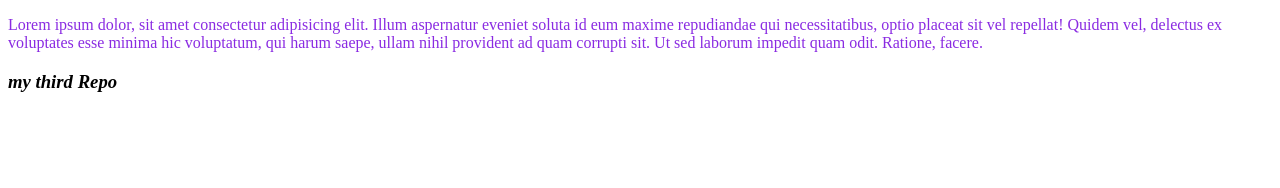
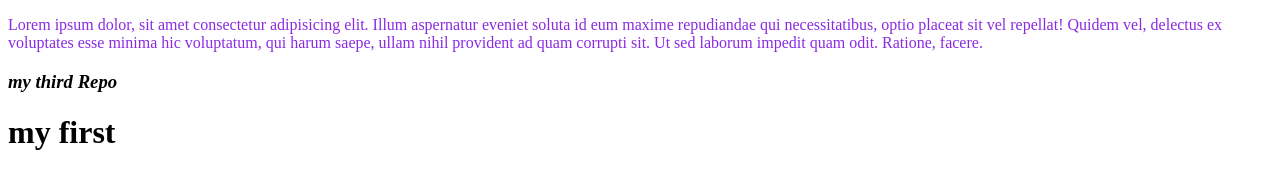
Before and after one commit to mdmohiuddin22/my-third-repo, a plain HTML site: page index.html in a window 1280 px wide. Drawn offline with Linux system fonts and the light colour scheme.

Commit message:
h1 changed

```diff
--- a/index.html
+++ b/index.html
@@ -9,9 +9,11 @@
 </head>
 <body>
     <p>
-        Lorem ipsum dolor, sit amet consectetur adipisicing elit. Illum aspernatur eveniet soluta id eum maxime repudiandae qui necessitatibus, optio placeat sit vel repellat! Quidem vel, delectus ex voluptates esse minima hic voluptatum, qui harum saepe, ullam nihil provident ad quam corrupti sit. Ut sed laborum impedit quam odit. Ratione, facere.
+        Lorem ipsum dolor, sit amet consectetur adipisicing elit. Illum aspernatur eveniet soluta id eum maxime repudiandae qui necessitatibus, optio placeat sit vel repellat! Quidem vel, delectus ex voluptates esse minima <span >hic</span> voluptatum, qui harum saepe, ullam nihil provident ad quam corrupti sit. Ut sed laborum impedit quam odit. Ratione, facere.
     </p>
     <h3>my third Repo</h3>
+    <h1>my first</h1>
+
 
 </body>
 </html>
```
